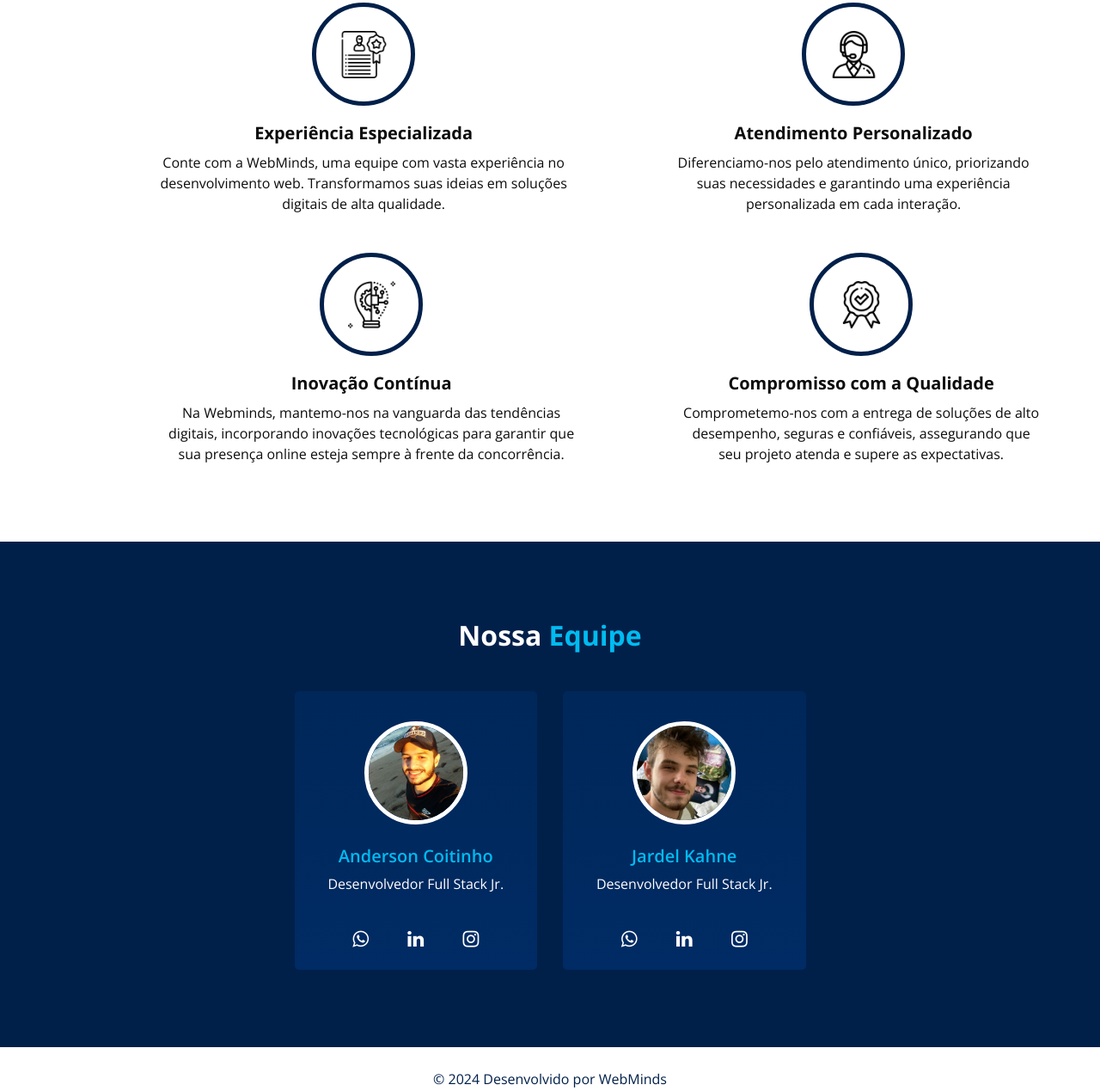
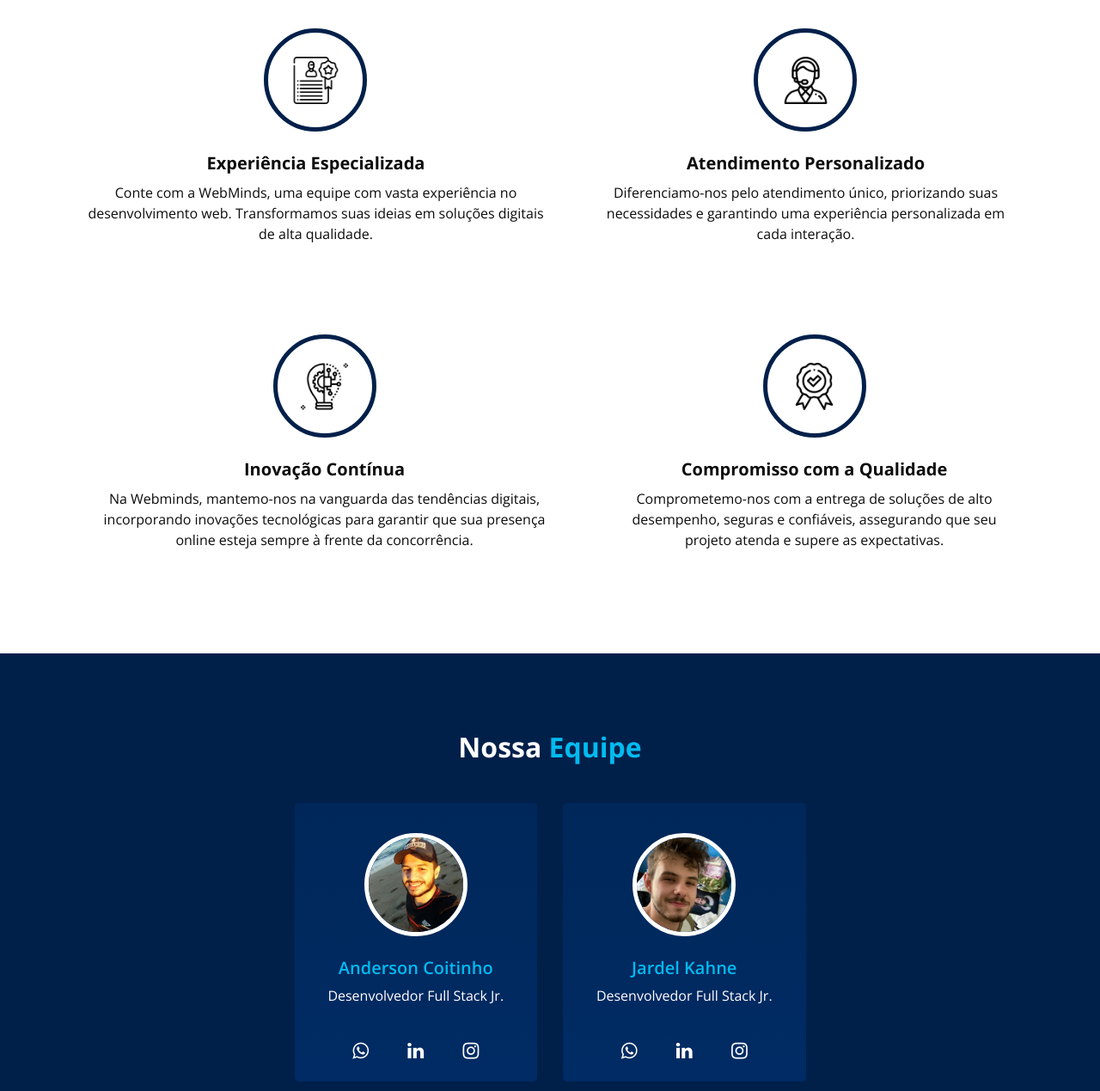
Before and after one commit to webmindsdevelopment/webmindsdevelopment, a plain HTML site: page index.html in a window 1280 px wide. Shown: the part 2371-3640 px from the top of the page at 86% size. Drawn offline with nearby package versions, Linux system fonts and the light colour scheme.

Commit message:
alterado img e centralizado

```diff
--- a/css/style.css
+++ b/css/style.css
@@ -539,7 +539,7 @@ a:focus {
   display: -webkit-box;
   display: -ms-flexbox;
   display: flex;
-  margin-left: 10%;
+  //margin-left: 10%;
   -webkit-box-orient: horizontal;
   -webkit-box-direction: normal;
       -ms-flex-direction: column;
@@ -548,6 +548,8 @@ a:focus {
       -ms-flex-align: center;
           align-items: center;
   text-align: center;
+  gap: 5px;
+  padding: 30px;
 }
 .why_container{
   display: flex;
--- a/index.html
+++ b/index.html
@@ -315,7 +315,7 @@
           <div class="col-lg-3 col-sm-6">
             <div class="box ">
               <div class="img-box">
-                <img src="images/coitinho.png" class="img1" alt="Foto de Anderson Coitinho">
+                <img src="images/coitinho.avif" class="img1" alt="Foto de Anderson Coitinho">
               </div>
               <div class="detail-box">
                 <h5>
@@ -342,7 +342,7 @@
           <div class="col-lg-3 col-sm-6">
             <div class="box ">
               <div class="img-box">
-                <img src="images/jardel.png" class="img1" alt="Foto de Jardel Kahne">
+                <img src="images/jardel.avif" class="img1" alt="Foto de Jardel Kahne">
               </div>
               <div class="detail-box">
                 <h5>
```
Also changed, not shown: images/coitinho.avif (added), images/coitinho.png (deleted), images/jardel.avif (added), images/jardel.png (deleted).
